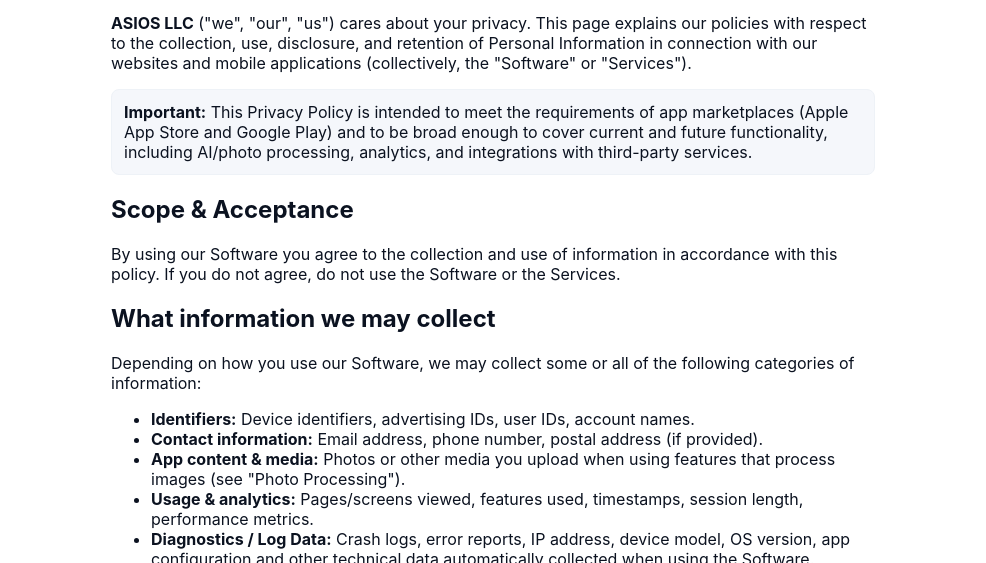
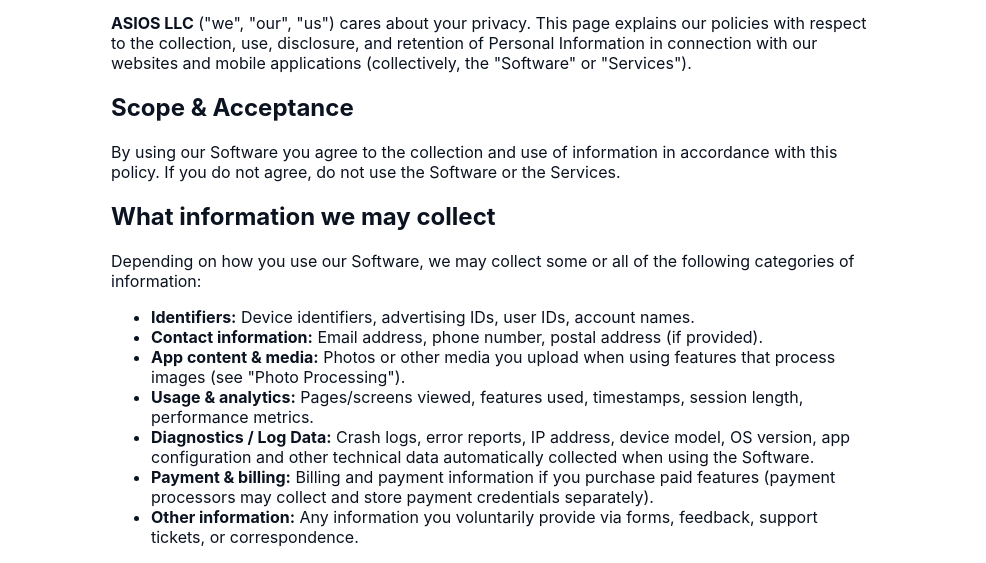
Before and after one commit to edcordera/asiostechwebsite, a plain HTML site: page privacy.html in a window 1280 px wide. Shown: the part 207-770 px from the top of the page, without its empty margins (147-1133 px from the left). Drawn offline with Linux system fonts and the light colour scheme.

Commit message:
edit to privacy page

```diff
--- a/privacy.html
+++ b/privacy.html
@@ -30,8 +30,6 @@
     <div class="muted">Effective date: November 27, 2025 — ASIOS LLC</div>
 
     <p><strong>ASIOS LLC</strong> ("we", "our", "us") cares about your privacy. This page explains our policies with respect to the collection, use, disclosure, and retention of Personal Information in connection with our websites and mobile applications (collectively, the "Software" or "Services").</p>
-
-    <p class="note"><strong>Important:</strong> This Privacy Policy is intended to meet the requirements of app marketplaces (Apple App Store and Google Play) and to be broad enough to cover current and future functionality, including AI/photo processing, analytics, and integrations with third-party services.</p>
 
     <h2>Scope & Acceptance</h2>
     <p>By using our Software you agree to the collection and use of information in accordance with this policy. If you do not agree, do not use the Software or the Services.</p>
```
